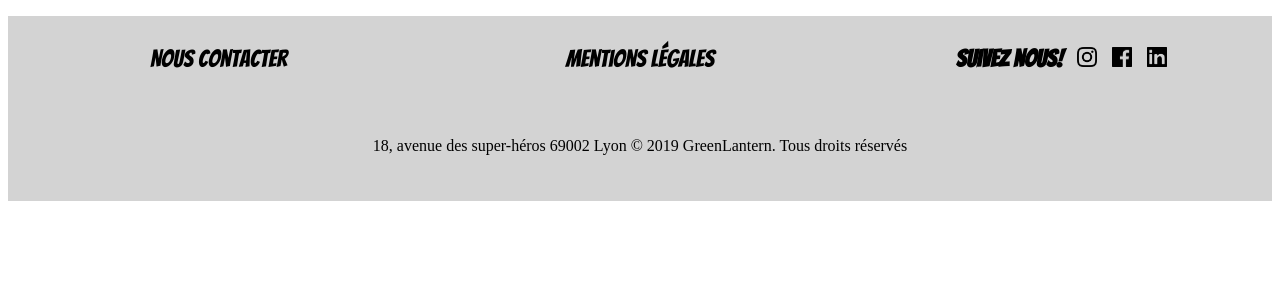
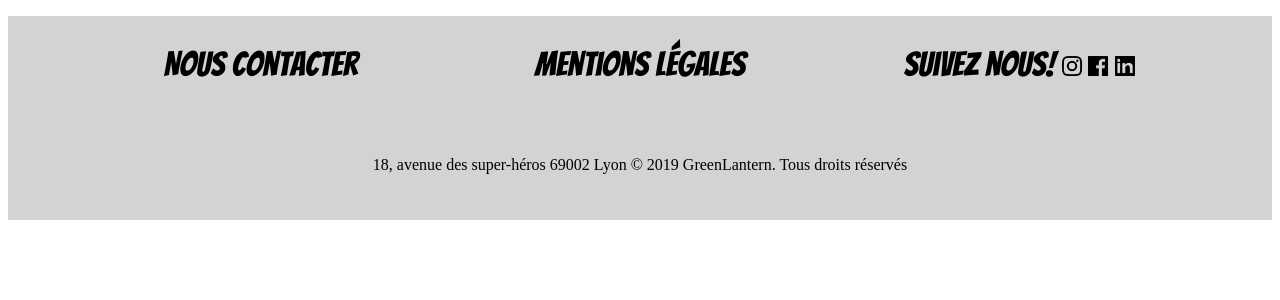
Before and after one commit to LucaCarubia/GreenLanternDynamic-, a PHP site: page /footer.html in a window 1280 px wide. Shown: the top 300 px of the page. Run offline with PHP 8.4, Linux system fonts and the light colour scheme.

Commit message:
the font size are changed, the container is adapted to the others pages

```diff
--- a/footer.html
+++ b/footer.html
@@ -10,7 +10,7 @@
         <div class="footerslist">
                 <ul>
 
-                    <li><a href="contact@greenlantern.fr">Nous contacter</a></li>
+                    <li><a href="mailto:contact@greenlantern.fr">Nous contacter</a></li>
                     <li><a href="Mentions Légales">Mentions Légales</a></li>
 
                     <li><h2>
--- a/web/css/footer.css
+++ b/web/css/footer.css
@@ -1,13 +1,11 @@
 @import url('https://fonts.googleapis.com/css?family=Bangers&display=swap');
-main
+.footerslist
 {
    width: 90%;
    margin-left: auto;
    margin-right: auto;
 }
-.footerslist h2 a {
-    margin-left: 10px;
-}
+
 a
 {
    text-decoration: none;
@@ -48,6 +46,7 @@ h2
    color: ;
    font-family: 'Bangers', cursive;
    margin-top:0;
+   font-weight: normal;
 }
 footer{
     background-color:lightgray;
@@ -67,23 +66,32 @@ footer p{
 /*media tablet*/
 @media screen and (min-width: 768px)
 {
-   main {
+   .footerslist {
        max-width: 720px;
    }
+
+    a {
+        font-size: 34px;
+    }
+    h2{
+    font-size: 34px;
+    }
 }
 /*media desktop*/
 @media screen and (min-width: 1200px)
 {
-   main {
+   .footerslist {
        max-width: 1140px;
-   }
-   .footerslist {
-    width: 100%;
-       }
+    }
        .footerslist ul{
            display: flex;
            flex-direction: row;
            justify-content: space-around;
-       }
+    }
+    a {
+        font-size: 34px;
+    }
+    h2{
+    font-size: 34px;
     }
 }
```
